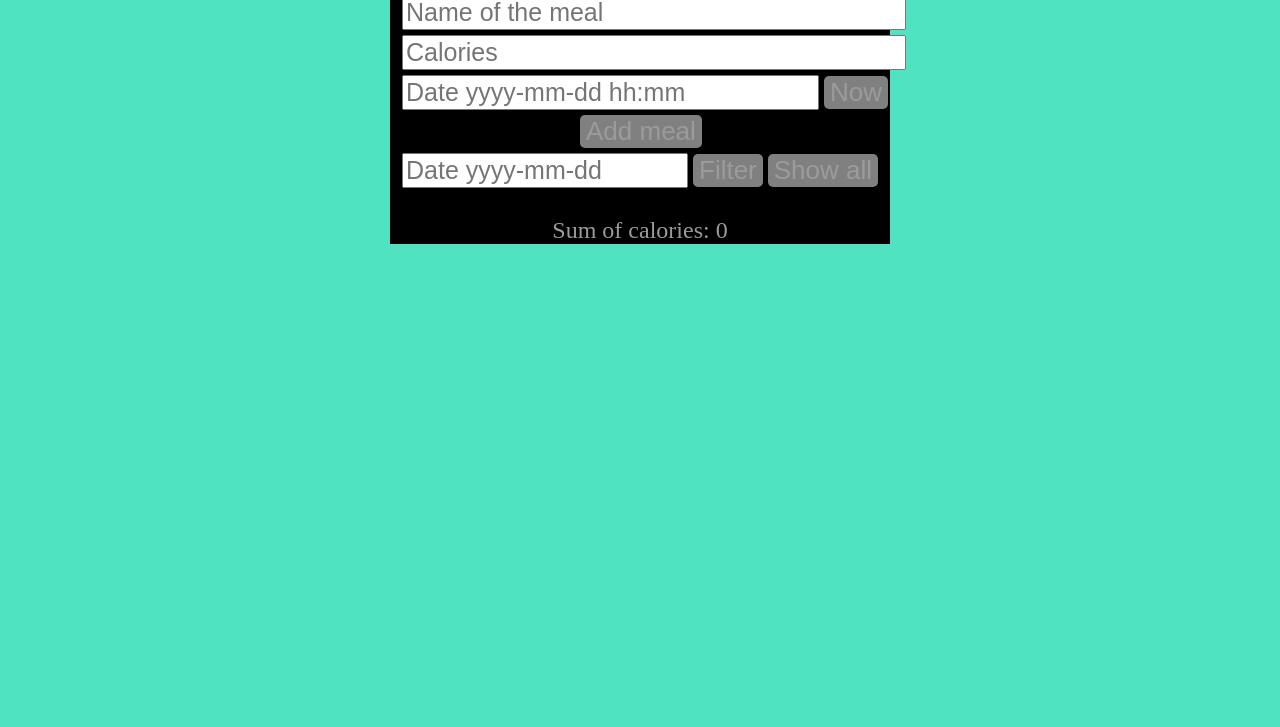
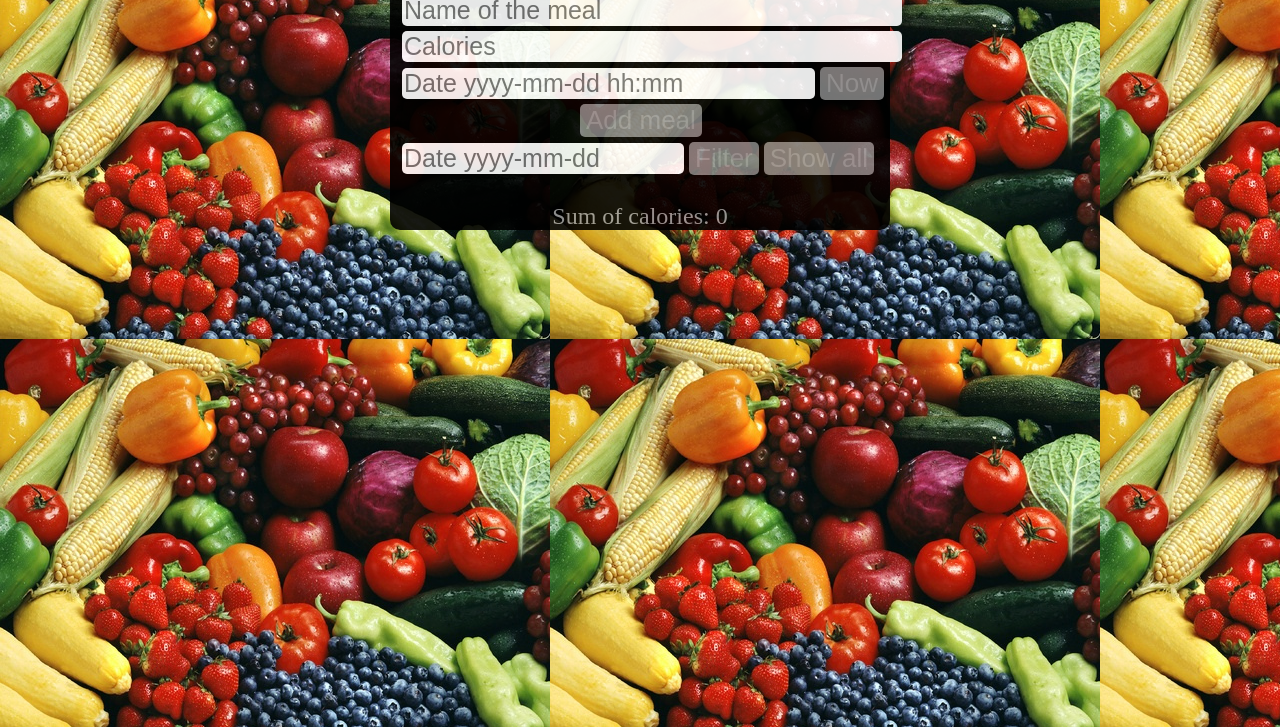
Before and after one commit to oregzoltan/calorie-counter, a website: page client/index.html in a window 1280 px wide. Shown: the part 73-800 px from the top of the page. Drawn offline with Linux system fonts and the light colour scheme; no server answers.

Commit message:
change background

```diff
--- a/client/style.css
+++ b/client/style.css
@@ -1,11 +1,13 @@
 body {
-  background-color: #50e3c2;
+  background-image: url(veg.jpg);
 }
 
 #nameOfMeal, #calories, #date, #filterDate {
   margin-left: 12px;
   font-size: 25px;
   margin-bottom: 5px;
+  border-radius: 5px;
+  border: none;
 }
 
 .container {
@@ -13,6 +15,8 @@ body {
   height: auto;
   background-color: black;
   margin: auto;
+  border-radius: 10px;
+  opacity: 0.9;
 }
 
 h1, h3 {
@@ -24,6 +28,12 @@ h1, h3 {
 
 h3 {
   font-size: 24px;
+}
+
+.mealList {
+  margin-left: 50px;
+  color: #9b9b9b;
+  font-size: 14px;
 }
 
 .nowButton, .filterButton, .showAllButton, .addButton {
@@ -41,8 +51,3 @@ h3 {
   margin-left: 190px;
   margin-bottom: 5px;
 }
-
-.mealList {
-  color: #9b9b9b;
-  font-size: 14px;
-}
```
Also changed, not shown: client/veg.jpg (added).
